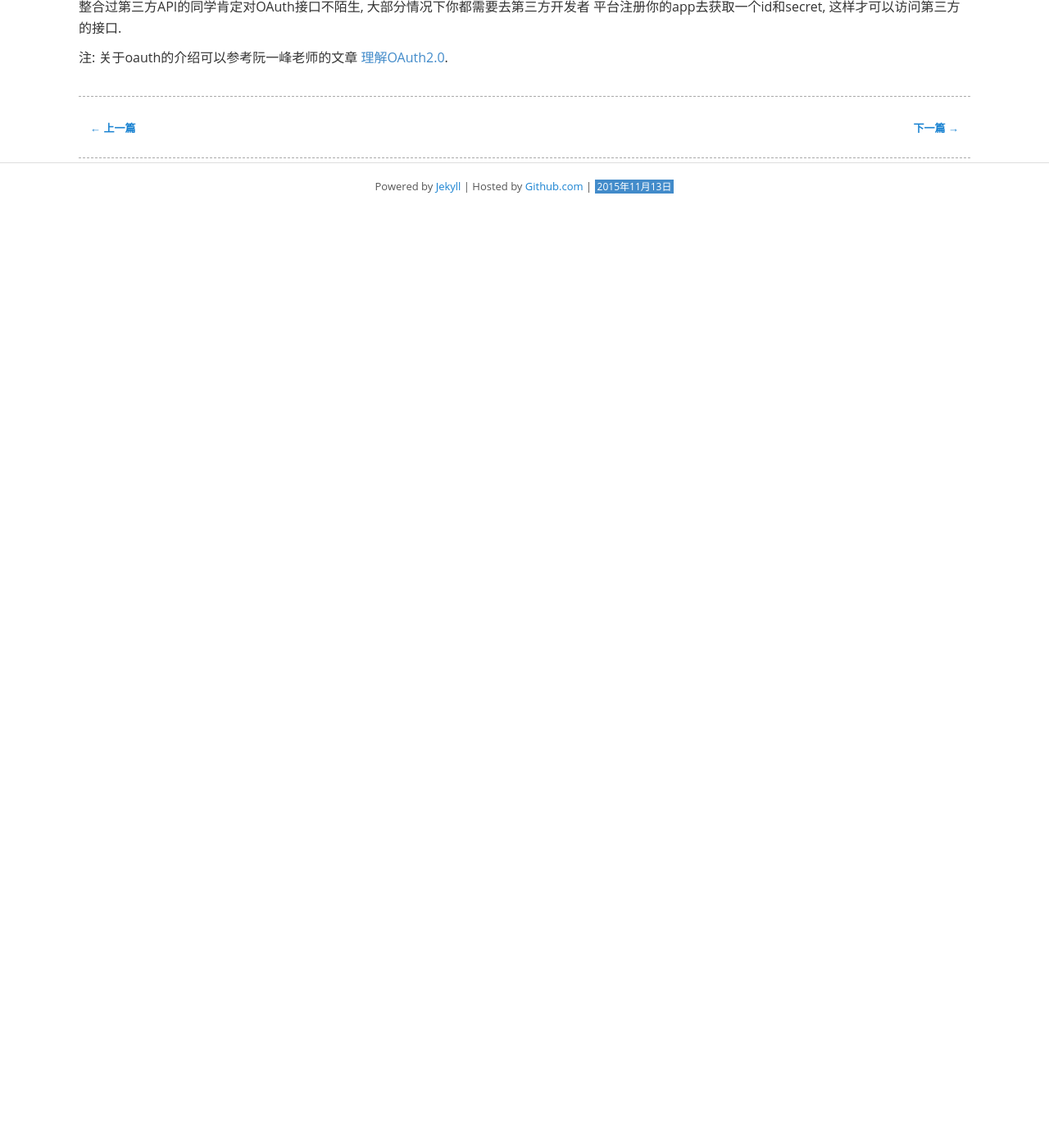
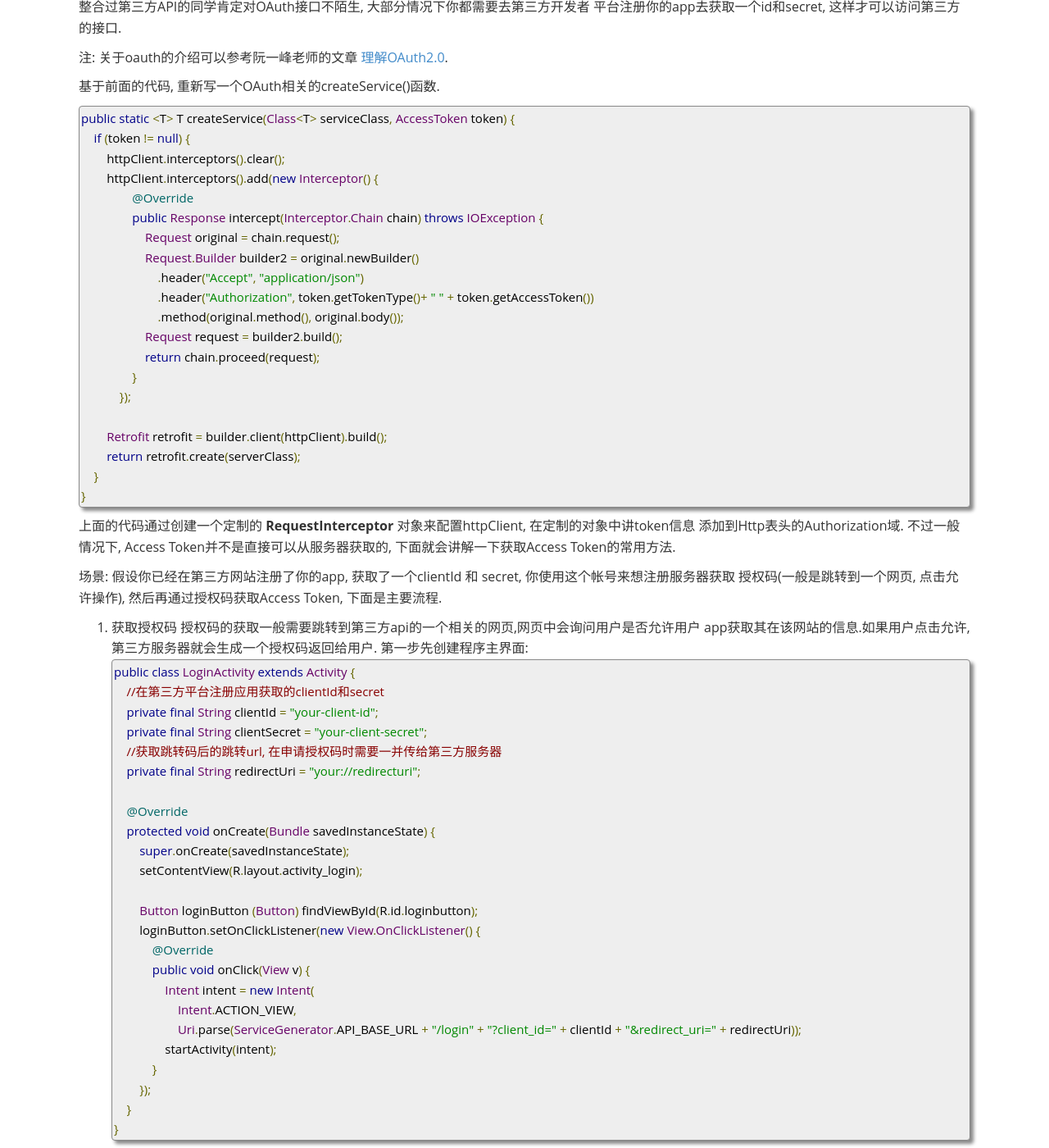
Before and after one commit to byrlx/byrlx.github.io, a Jekyll site: the page built from _posts/2015-11-05-retrofit.html, in a window 1280 px wide and 1400 px high, scrolled down 3764 px. Shown: the whole window at 82% size. Built offline with Jekyll 4.4.1, drawn with Linux system fonts in a browser that asks for light colours; Markdown is read by kramdown in place of the engine named in the settings; before the commit the page ends 4021 px from its top, so only the background shows below that; some of the changed text lies outside the part shown.

Commit message:
update retrofit

```diff
--- a/_posts/2015-11-05-retrofit.html
+++ b/_posts/2015-11-05-retrofit.html
@@ -203,7 +203,6 @@
 可以通过扩展该类加入更多的Http请求功能.
 </p>
 </div>
-
 <div id="outline-container-sec-3-3-1" class="outline-4">
 <h4 id="sec-3-3-1">帐号密码认证</h4>
 <div class="outline-text-4" id="text-3-3-1">
@@ -269,6 +268,165 @@
 <p>
 注: 关于oauth的介绍可以参考阮一峰老师的文章 <a href="http://www.ruanyifeng.com/blog/2014/05/oauth_2_0.html">理解OAuth2.0</a>.
 </p>
+
+<p>
+基于前面的代码, 重新写一个OAuth相关的createService()函数.
+</p>
+<div class="org-src-container">
+
+<pre class="src src-java">public static &lt;T&gt; T createService(Class&lt;T&gt; serviceClass, AccessToken token) {
+    if (token != null) {
+	httpClient.interceptors().clear();
+	httpClient.interceptors().add(new Interceptor() {
+		@Override
+		public Response intercept(Interceptor.Chain chain) throws IOException {
+		    Request original = chain.request();
+		    Request.Builder builder2 = original.newBuilder()
+			.header("Accept", "application/json")
+			.header("Authorization", token.getTokenType()+ " " + token.getAccessToken())
+			.method(original.method(), original.body());
+		    Request request = builder2.build();
+		    return chain.proceed(request);
+		}
+	    });
+
+	Retrofit retrofit = builder.client(httpClient).build();
+	return retrofit.create(serverClass);
+    }
+}
+</pre>
+</div>
+
+<p>
+上面的代码通过创建一个定制的 <b>RequestInterceptor</b> 对象来配置httpClient, 在定制的对象中讲token信息
+添加到Http表头的Authorization域. 不过一般情况下, Access Token并不是直接可以从服务器获取的,
+下面就会讲解一下获取Access Token的常用方法.
+</p>
+
+<p>
+场景: 假设你已经在第三方网站注册了你的app, 获取了一个clientId 和 secret, 你使用这个帐号来想注册服务器获取
+授权码(一般是跳转到一个网页, 点击允许操作), 然后再通过授权码获取Access Token, 下面是主要流程.
+</p>
+
+<ol class="org-ol">
+<li>获取授权码
+授权码的获取一般需要跳转到第三方api的一个相关的网页,网页中会询问用户是否允许用户
+app获取其在该网站的信息.如果用户点击允许, 第三方服务器就会生成一个授权码返回给用户.
+第一步先创建程序主界面:
+<div class="org-src-container">
+
+<pre class="src src-java">public class LoginActivity extends Activity {
+    //在第三方平台注册应用获取的clientId和secret
+    private final String clientId = "your-client-id";
+    private final String clientSecret = "your-client-secret";
+    //获取跳转码后的跳转url, 在申请授权码时需要一并传给第三方服务器
+    private final String redirectUri = "your://redirecturi";
+
+    @Override
+    protected void onCreate(Bundle savedInstanceState) {
+	super.onCreate(savedInstanceState);
+	setContentView(R.layout.activity_login);
+
+	Button loginButton (Button) findViewById(R.id.loginbutton);
+	loginButton.setOnClickListener(new View.OnClickListener() {
+	    @Override
+	    public void onClick(View v) {
+		Intent intent = new Intent(
+		    Intent.ACTION_VIEW,
+		    Uri.parse(ServiceGenerator.API_BASE_URL + "/login" + "?client_id=" + clientId + "&amp;redirect_uri=" + redirectUri));
+		startActivity(intent);
+	    }
+	});
+    }
+}
+</pre>
+</div>
+
+<p>
+上述代码定义了一个基本的Android界面, 界面只有一个按钮, 点击按钮会请求授权码(一般会跳转到一个授权界面).
+在请求中传入一个了回调地址, 如果用户授权一般第三方服务器带着授权码会跳到这个地址, 所以必须在请求授权码
+时传入回调地址. 这在Android中会表现发送回调Uri的广播,并将授权码通过intent传递出去.
+所以app中需要在注册一个可以接受该intent的界面,这里还是使用主界面. 在AndroidMainfest.xml中设置intent-filter
+</p>
+<div class="org-src-container">
+
+<pre class="src src-xml">&lt;activity
+    android:name="com.futurestudio.oauthexample.LoginActivity"
+    android:label="@string/app_name"
+    android:configChanges="keyboard|orientation|screenSize"&gt;
+    &lt;intent-filter&gt;
+	&lt;action android:name="android.intent.action.VIEW" /&gt;
+	&lt;category android:name="android.intent.category.DEFAULT" /&gt;
+	&lt;category android:name="android.intent.category.BROWSABLE" /&gt;
+	&lt;data
+	    android:host="redirecturi"
+	    android:scheme="your" /&gt;
+    &lt;/intent-filter&gt;
+&lt;/activity&gt;
+</pre>
+</div>
+
+<p>
+在onResume处理接受到的Intent.
+这里假设授权码在intent中传递并且key值为code(第三方平台的回调方式需要参考他们的文档).
+</p>
+<div class="org-src-container">
+
+<pre class="src src-java">@Override
+protected void onResume() {
+    super.onResume();
+
+    Uri uri = getIntent().getData();
+    if (uri != null &amp;&amp; uri.toString().startsWith(redirectUri)) {
+	String code = uri.getQueryParameter("code");
+	if (code != null) {
+	    //处理授权码
+	} else if (uri.getQueryParameter("error") != null) {
+	    //处理错误
+	}
+    }
+}
+</pre>
+</div>
+
+<p>
+好, 到此为止,我们就已经获取到了授权码,下一步就是通过授权码获取Access Token.
+</p>
+</li>
+<li>获取Access Token
+上一步获取到授权码后, 就可以向第三方的Access Token服务器发送请求获取token. 我们可以写一个retrofit服务
+来实现这个功能.
+<div class="org-src-container">
+
+<pre class="src src-java">public interface LoginService {
+    @POST("/token")
+    Call&lt;AccessToken&gt; getAccessToken(
+	    @Query("code") String code,
+	    @Query("grant_type") String grantType);
+}
+</pre>
+</div>
+
+<p>
+这里的code就是上一步获取的授权码, grantType是授权类型. 然后用下面的代码加入到onResume获取成功的代码段中
+</p>
+<div class="org-src-container">
+
+<pre class="src src-java">if (code != null) {
+	 // get access token
+	 LoginService loginService =
+	     ServiceGenerator.createService(LoginService.class, clientId, clientSecret);
+	 Call&lt;AccessToken&gt; call = loginService.getAccessToken(code, "authorization_code");
+	 AccessToken accessToken = call.execute().body();
+}
+</pre>
+</div>
+</li>
+</ol>
+
+<p>
+以上都是示例, 代码具体写法请参考相关第三方文档.
+</p>
 </div>
 </div>
 </div>
```
Also changed, not shown: org/post/2015-11-05-retrofit.org (+127 -1 lines).
